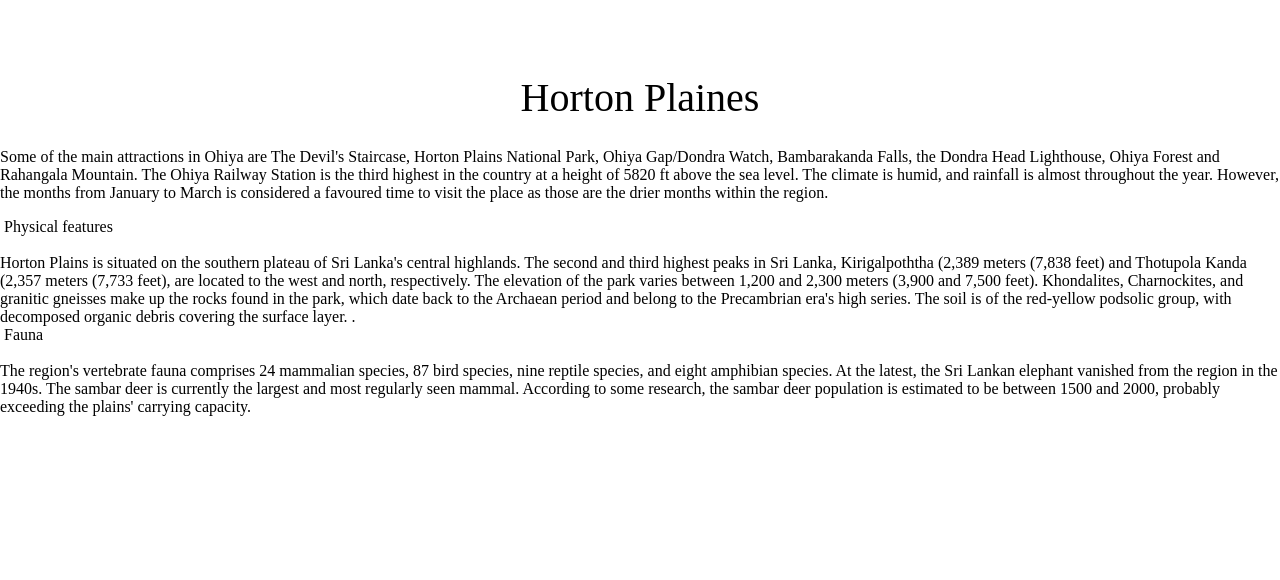
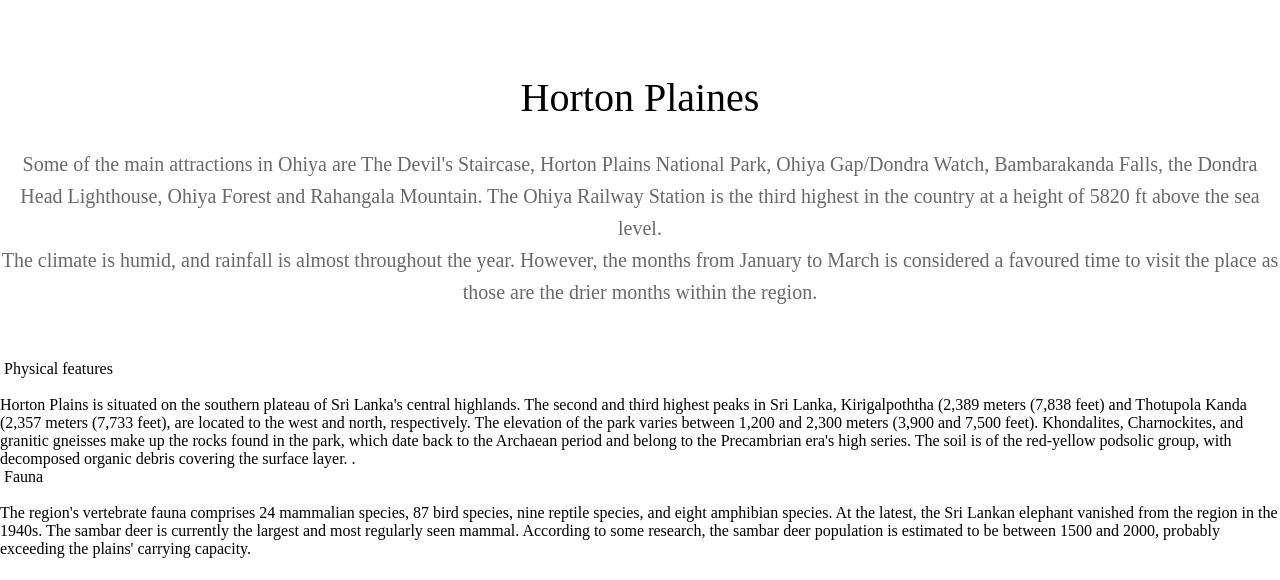
Before and after one commit to mewan-chamika99/web--assignment, a PHP site: the page made by Horton plains/Horton plains.html in a window 1280 px wide. Shown: the top 580 px of the page. Run offline with PHP 8.4, Linux system fonts and the light colour scheme.

Commit message:
Updated topmiddle-para.css

```diff
--- a/Horton plains/placess.css
+++ b/Horton plains/placess.css
@@ -19,3 +19,11 @@ body{
     color: black;
 
 }
+.topmiddle-para p{
+    text-align:center;
+    white-space:pre-wrap;
+    line-height: 1.6em;
+    font-weight: 400;
+    font-size: 20px;
+    color: dimgray;
+}
```
